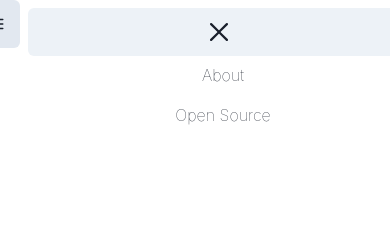
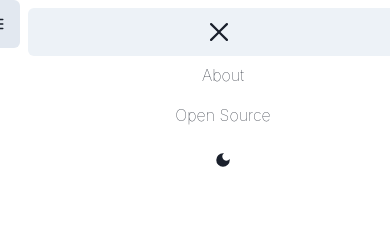
Before and after one commit to xPoppa-zz/portfolio, a Next.js app: page / in a window 390 px wide. Both pictures are taken after a click on the button "Open Menu". Shown: the top 234 px of the page. Built offline with nearby package versions, Linux system fonts and the light colour scheme.

Commit message:
added dark mode button for phone

```diff
--- a/components/shared/Navbar.tsx
+++ b/components/shared/Navbar.tsx
@@ -141,6 +141,14 @@ const Navbar = () => {
 						Open Source
 					</Button>
 				</NextLink>
+				<IconButton
+					aria-label="colorMode-button"
+					onClick={toggleColorMode}
+					icon={colorMode === "light" ? <MdDarkMode /> : <MdLightMode />}
+					{...IconProps}
+				>
+					<MdDarkMode />
+				</IconButton>
 			</Flex>
 		</Flex>
 	);
```
